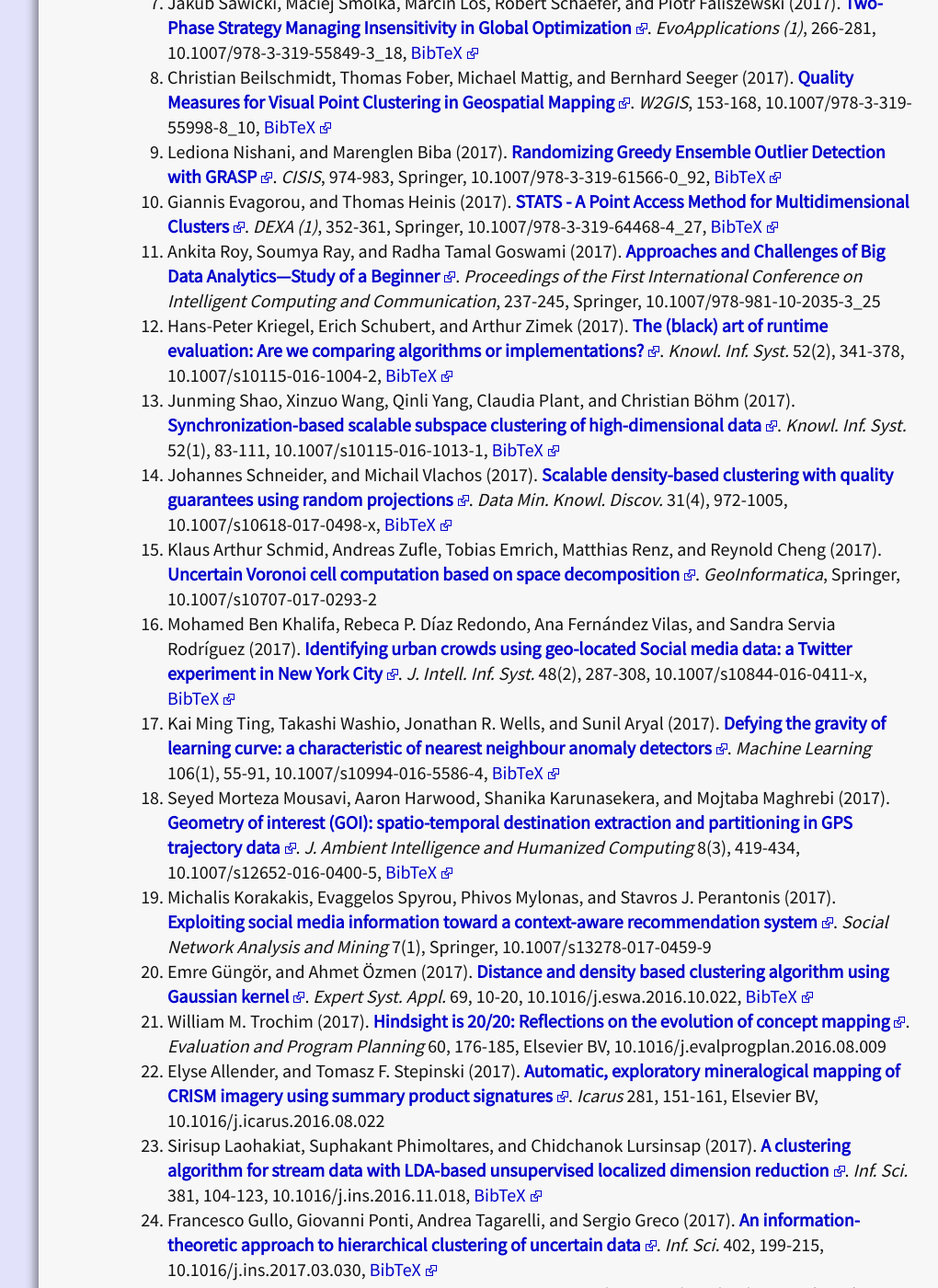
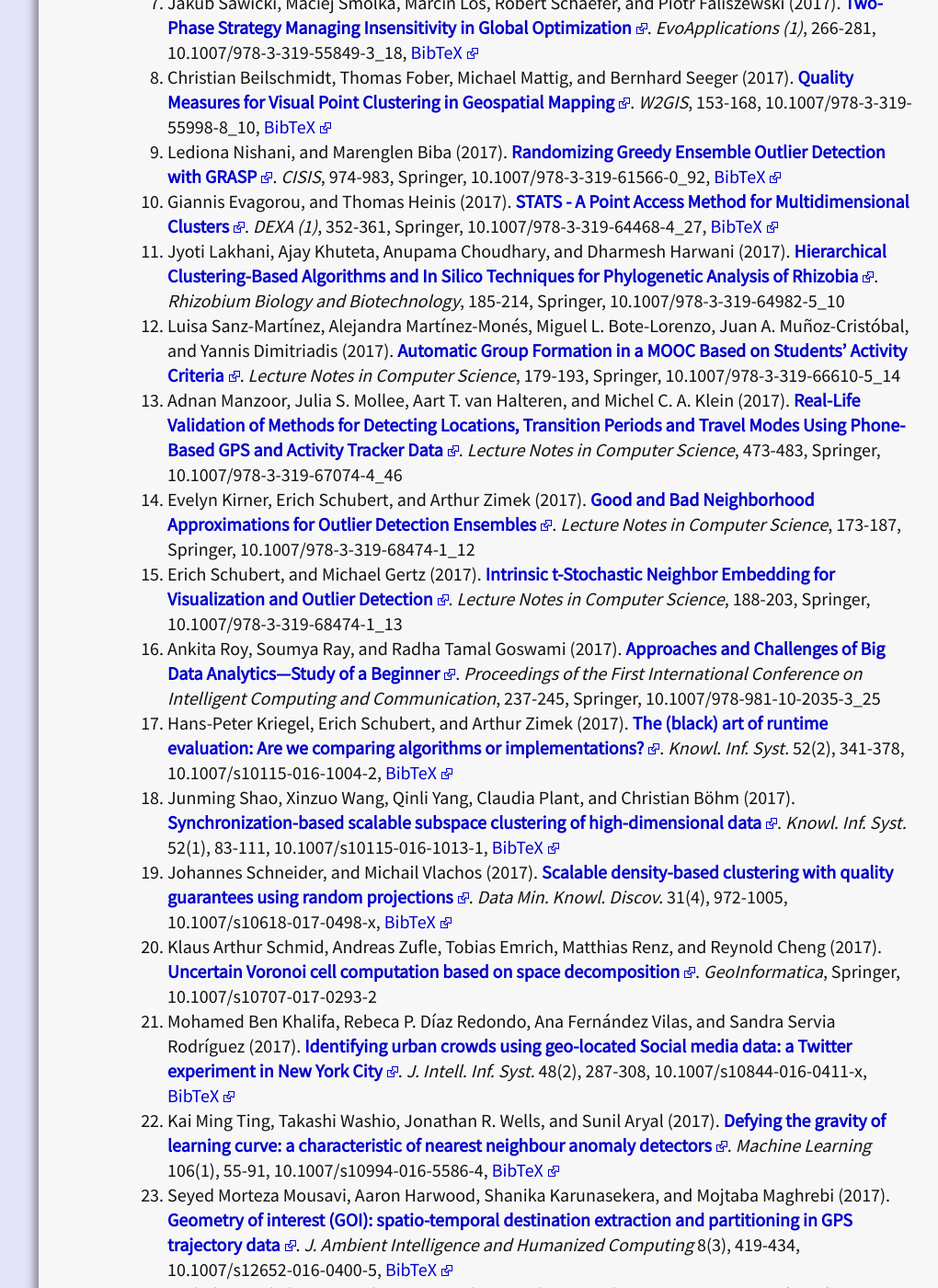
Before and after one commit to elki-project/elki-project.github.io, a Jekyll site: the page built from references.md, in a window 1280 px wide and 1400 px high, scrolled down 859 px. Shown: the whole window at 92% size, without its empty margins (248-1268 px from the left). Built offline with Jekyll 4.4.1, drawn with Linux system fonts in a browser that asks for light colours; some of the changed text lies outside the part shown.

Commit message:
Additional references.

```diff
--- a/references.md
+++ b/references.md
@@ -51,6 +51,21 @@ The following list is **automatically generated** from very heterogenous sources
    **[STATS - A Point Access Method for Multidimensional Clusters](https://doi.org/10.1007/978-3-319-64468-4_27)**.
    *DEXA (1)*, 352-361, Springer, 10.1007/978-3-319-64468-4\_27,
    [BibTeX](http://dblp.uni-trier.de/rec/bibtex/conf/dexa/EvagorouH17)
+1. Jyoti Lakhani, Ajay Khuteta, Anupama Choudhary, and Dharmesh Harwani (2017).
+   **[Hierarchical Clustering-Based Algorithms and In Silico Techniques for Phylogenetic Analysis of Rhizobia](https://doi.org/10.1007/978-3-319-64982-5_10)**.
+   *Rhizobium Biology and Biotechnology*, 185-214, Springer, 10.1007/978-3-319-64982-5\_10
+1. Luisa Sanz-Martínez, Alejandra Martínez-Monés, Miguel L. Bote-Lorenzo, Juan A. Muñoz-Cristóbal, and Yannis Dimitriadis (2017).
+   **[Automatic Group Formation in a MOOC Based on Students’ Activity Criteria](https://doi.org/10.1007/978-3-319-66610-5_14)**.
+   *Lecture Notes in Computer Science*, 179-193, Springer, 10.1007/978-3-319-66610-5\_14
+1. Adnan Manzoor, Julia S. Mollee, Aart T. van Halteren, and Michel C. A. Klein (2017).
+   **[Real-Life Validation of Methods for Detecting Locations, Transition Periods and Travel Modes Using Phone-Based GPS and Activity Tracker Data](https://doi.org/10.1007/978-3-319-67074-4_46)**.
+   *Lecture Notes in Computer Science*, 473-483, Springer, 10.1007/978-3-319-67074-4\_46
+1. Evelyn Kirner, Erich Schubert, and Arthur Zimek (2017).
+   **[Good and Bad Neighborhood Approximations for Outlier Detection Ensembles](https://doi.org/10.1007/978-3-319-68474-1_12)**.
+   *Lecture Notes in Computer Science*, 173-187, Springer, 10.1007/978-3-319-68474-1\_12
+1. Erich Schubert, and Michael Gertz (2017).
+   **[Intrinsic t-Stochastic Neighbor Embedding for Visualization and Outlier Detection](https://doi.org/10.1007/978-3-319-68474-1_13)**.
+   *Lecture Notes in Computer Science*, 188-203, Springer, 10.1007/978-3-319-68474-1\_13
 1. Ankita Roy, Soumya Ray, and Radha Tamal Goswami (2017).
    **[Approaches and Challenges of Big Data Analytics—Study of a Beginner](https://doi.org/10.1007/978-981-10-2035-3_25)**.
    *Proceedings of the First International Conference on Intelligent Computing and Communication*, 237-245, Springer, 10.1007/978-981-10-2035-3\_25
@@ -84,6 +99,9 @@ The following list is **automatically generated** from very heterogenous sources
 1. Michalis Korakakis, Evaggelos Spyrou, Phivos Mylonas, and Stavros J. Perantonis (2017).
    **[Exploiting social media information toward a context-aware recommendation system](https://doi.org/10.1007/s13278-017-0459-9)**.
    *Social Network Analysis and Mining* 7(1), Springer, 10.1007/s13278-017-0459-9
+1. Julien F. Marquant, Ralph Evins, L. Andrew Bollinger, and Jan Carmeliet (2017).
+   **[A holarchic approach for multi-scale distributed energy system optimisation](https://doi.org/10.1016/j.apenergy.2017.09.057)**.
+   *Applied Energy*, Elsevier BV, 10.1016/j.apenergy.2017.09.057
 1. Emre Güngör, and Ahmet Özmen (2017).
    **[Distance and density based clustering algorithm using Gaussian kernel](https://doi.org/10.1016/j.eswa.2016.10.022)**.
    *Expert Syst. Appl.* 69, 10-20, 10.1016/j.eswa.2016.10.022,
```
Also changed, not shown: other parts of references.md (+0 -3 lines).
